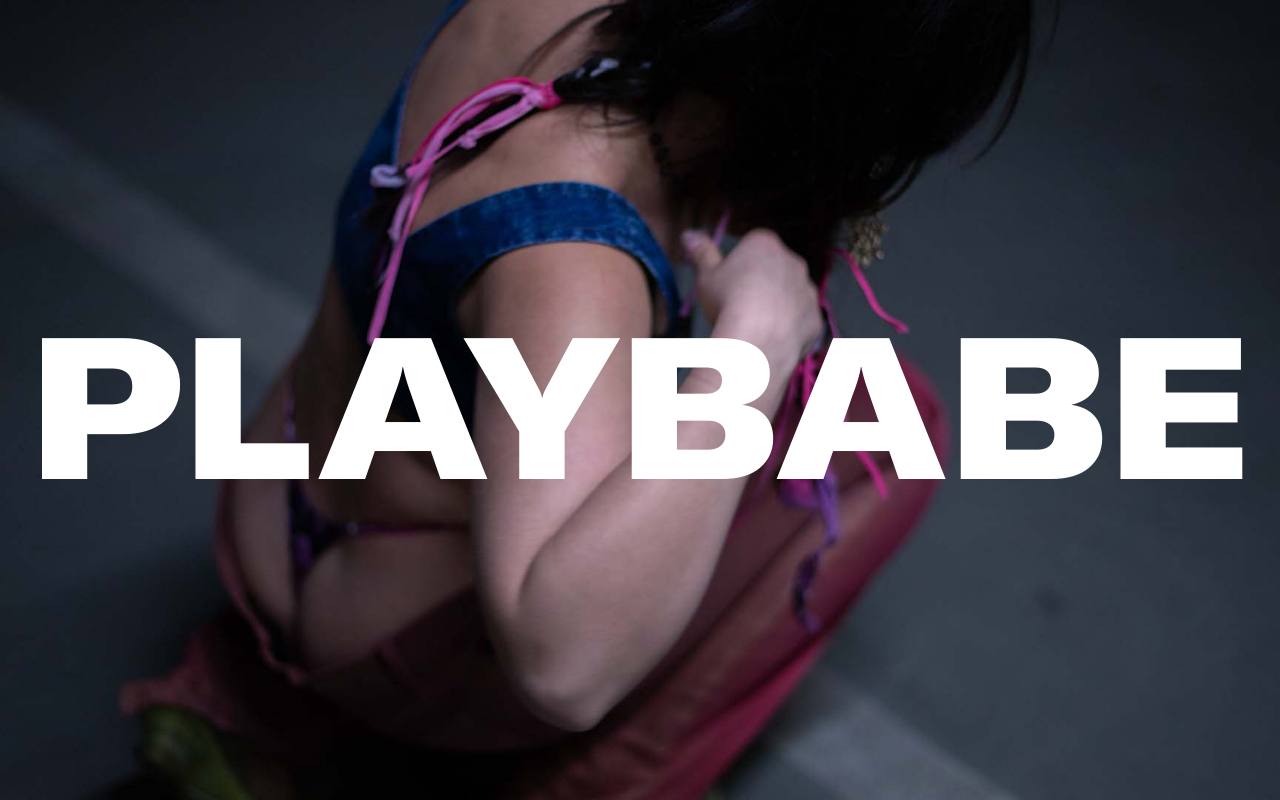
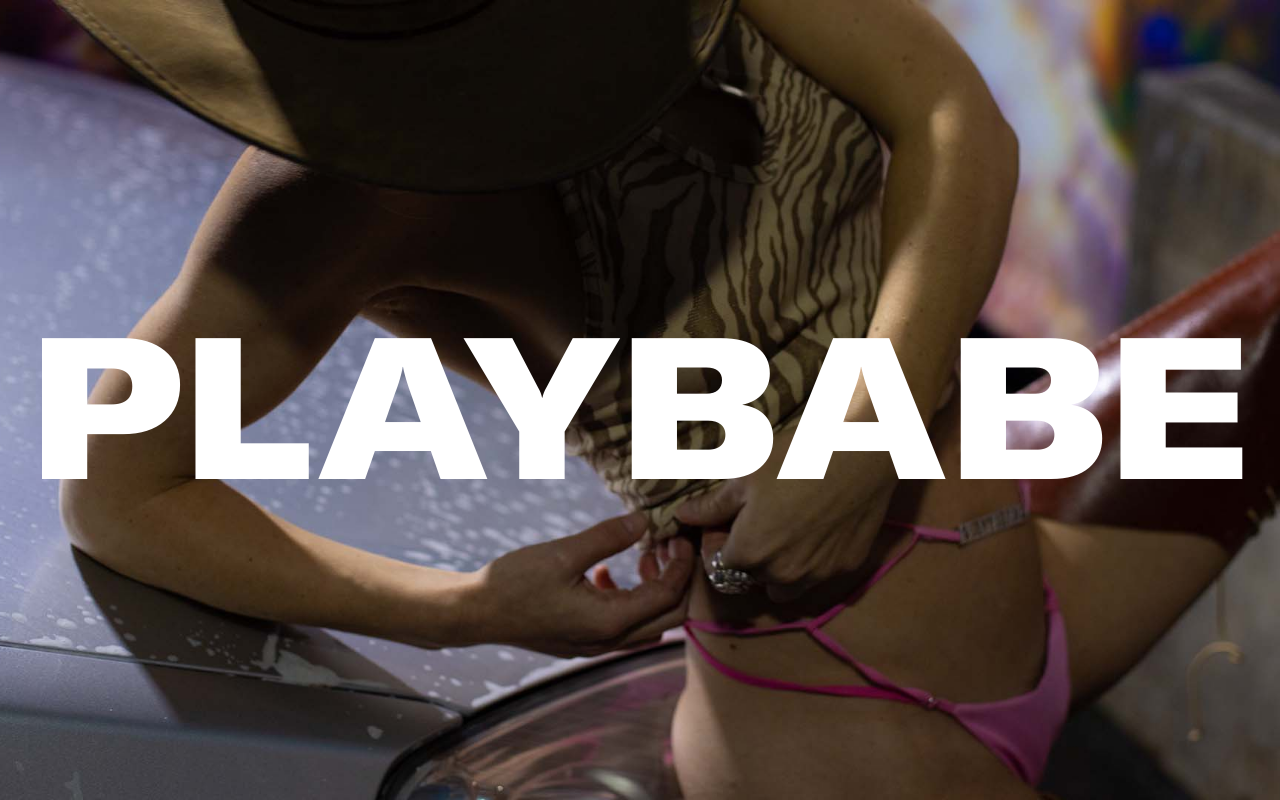
Before and after one commit to alexandre-roux/playbabe, a React (Create React App) app: page / in a window 1280 px wide. Built offline with nearby package versions, Linux system fonts and the light colour scheme.

Commit message:
Remove flickering when image changes

```diff
--- a/src/containers/Home/index.js
+++ b/src/containers/Home/index.js
@@ -3,13 +3,6 @@ import React, {useEffect, useState} from "react";
 import "./index.scss";
 
 const Home = () => {
-    const images = [
-        "homepage1", "homepage2", "homepage3", "homepage4", "homepage5",
-        "homepage6", "homepage7", "homepage8", "homepage9", "homepage10",
-        "homepage11", "homepage12", "homepage13", "homepage14", "homepage15",
-        "homepage16", "homepage17", "homepage18", "homepage19"
-    ];
-
     const [background, setBackground] = useState("homepage1");
 
     useEffect(() => {
@@ -35,16 +28,18 @@ const Home = () => {
 
     return (
         <div className="home-container">
-            {images.map((img, index) => (
-                <img
-                    key={index}
-                    src={`/images/homepage/${img}.jpg`}
-                    alt="background"
-                    style={{
-                        display: background === "" || background === img ? "block" : "none",
-                    }}
-                />
-            ))}
+            <img
+                src={`/images/homepage/${background}.jpg`}
+                alt="background"
+                style={{
+                    height: "100%",
+                    width: "100%",
+                    objectFit: "cover",
+                    position: "absolute",
+                    top: 0,
+                    left: 0,
+                }}
+            />
             <a rel='noopener noreferrer'
                href="https://www.instagram.com/playbabe0/"
                className="text-container">
@@ -60,7 +55,8 @@ const Home = () => {
                 </h1>
             </a>
         </div>
-    );
+    )
+        ;
 };
 
 export default Home;
--- a/src/containers/Home/index.scss
+++ b/src/containers/Home/index.scss
@@ -1,5 +1,5 @@
 .home-container {
-  height: 100%;
+  height: 100vh;
   width: 100%;
   position: relative;
 
@@ -7,6 +7,9 @@
     height: 100%;
     width: 100%;
     object-fit: cover;
+    position: absolute;
+    top: 0;
+    left: 0;
   }
 
   .text-container {
```
